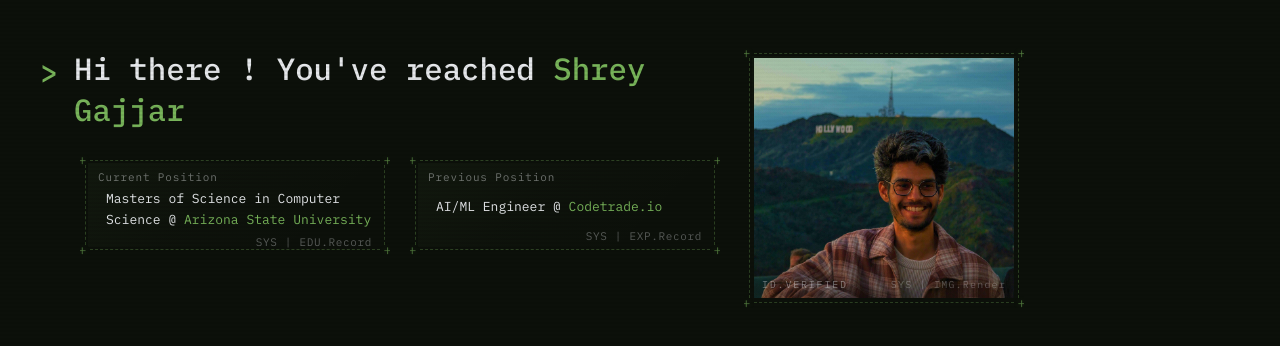
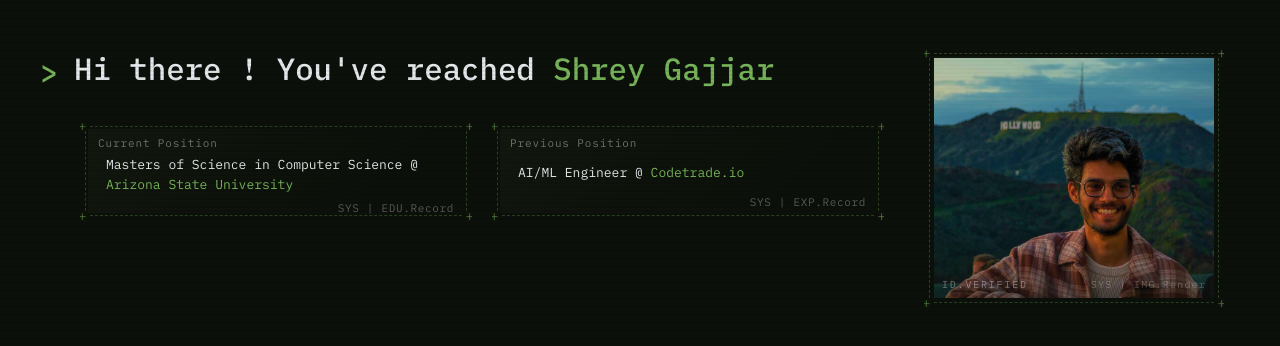
Before and after one commit to KEYS-A15/keys_portfolio, a Next.js app: page / in a window 1280 px wide. Shown: the top 346 px of the page. Built offline with nearby package versions, Linux system fonts and the light colour scheme.

Commit message:
fix: adjust layout for typewriter text and image columns
Remove left column width cap, add whitespace-nowrap, increase image padding, widen image column, and add gap between columns.

Co-authored-by: SHREY GAJJAR <78949462+KEYS-A15@users.noreply.github.com>

```diff
--- a/app/page.tsx
+++ b/app/page.tsx
@@ -14,13 +14,13 @@ export default function Home() {
       <div className="scanlines" aria-hidden="true" />
 
       <main>
-        <div className="pt-10 pl-8 pr-6 md:pt-12 md:pl-10">
+        <div className="pt-10 pl-8 pr-10 md:pt-12 md:pl-10 md:pr-14">
           {/* Two-column layout: left = text+boxes, right = profile image */}
-          <div className="flex flex-col lg:flex-row lg:gap-6">
+          <div className="flex flex-col lg:flex-row lg:gap-10">
             {/* Left column */}
-            <div className="flex-1 min-w-0 lg:max-w-[680px]">
+            <div className="flex-1 min-w-0">
               {/* Typewriter line */}
-              <div className="flex items-start gap-4 font-medium leading-relaxed">
+              <div className="flex items-start gap-4 font-medium leading-relaxed whitespace-nowrap">
                 <span className="text-[rgb(var(--accent))] text-2xl md:text-3xl select-none leading-relaxed">
                   {">"}
                 </span>
@@ -38,7 +38,7 @@ export default function Home() {
                 </div>
               </div>
 
-              {/* HUD info boxes (stacked vertically) */}
+              {/* HUD info boxes */}
               {bootDone && (
                 <div className="mt-6 pl-10">
                   <HudBoxesHUD
@@ -65,7 +65,7 @@ export default function Home() {
 
             {/* Right column: profile image box */}
             {bootDone && (
-              <div className="mt-6 lg:mt-0 lg:w-[280px] lg:flex-shrink-0 self-stretch min-h-[260px]">
+              <div className="mt-6 lg:mt-0 lg:w-[300px] lg:flex-shrink-0 self-stretch min-h-[260px]">
                 <HudProfile
                   src="/images/profile.jpg"
                   alt="Shrey Gajjar - profile photo"
```
